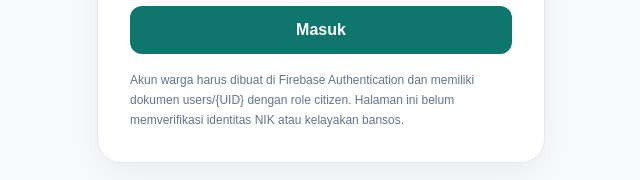
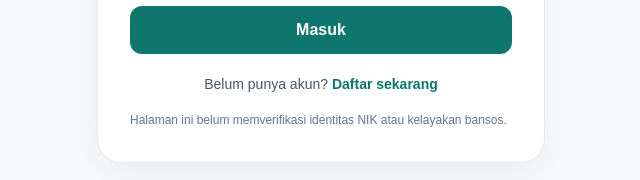
Before and after one commit to altavista21/perlab, a Next.js app: page /user/login in a window 1280 px wide. Shown: the part 587-767 px from the top of the page, without its empty margins (319-959 px from the left). Built offline with nearby package versions, Linux system fonts and the light colour scheme; no server answers.

Commit message:
Link citizen login to registration

```diff
--- a/app/user/login/page.tsx
+++ b/app/user/login/page.tsx
@@ -60,6 +60,7 @@ export default function UserLoginPage() {
         {error && <p role="alert" className="rounded-xl bg-rose-50 p-3 text-sm leading-5 text-rose-800">{error}</p>}
         <button disabled={busy} className="min-h-12 w-full rounded-xl bg-perlab-700 px-4 font-semibold text-white hover:bg-perlab-800 disabled:cursor-wait disabled:opacity-60" type="submit">{busy ? "Memeriksa akun…" : "Masuk"}</button>
       </form>
-      <p className="mt-4 text-xs leading-5 text-slate-500">Akun warga harus dibuat di Firebase Authentication dan memiliki dokumen users/{'{UID}'} dengan role citizen. Halaman ini belum memverifikasi identitas NIK atau kelayakan bansos.</p>
+      <p className="mt-5 text-center text-sm text-slate-600">Belum punya akun?{" "}<Link href="/user/register" className="font-semibold text-perlab-700 hover:underline">Daftar sekarang</Link></p>
+      <p className="mt-4 text-xs leading-5 text-slate-500">Halaman ini belum memverifikasi identitas NIK atau kelayakan bansos.</p>
     </section></div></main>;
 }
```
